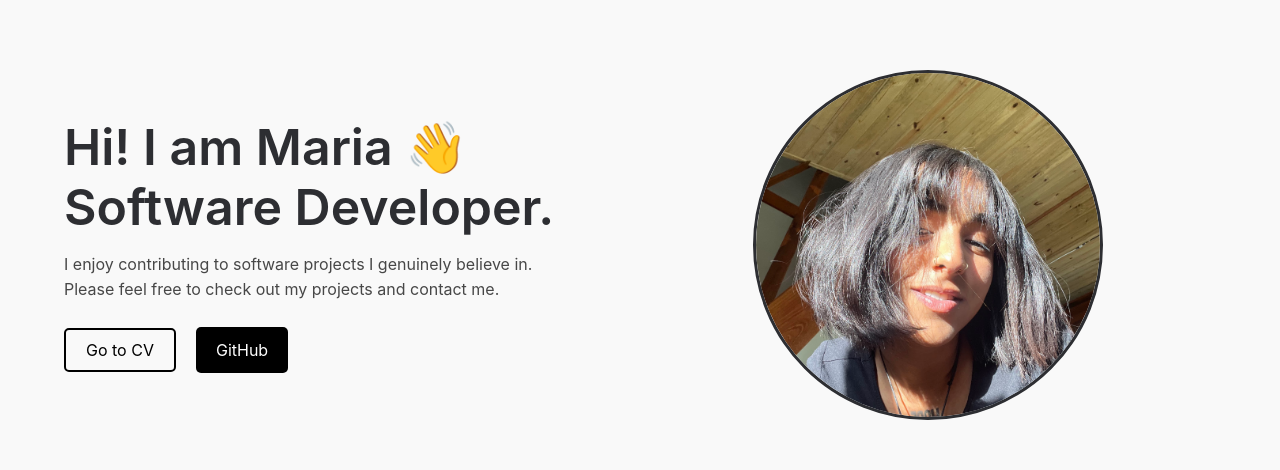
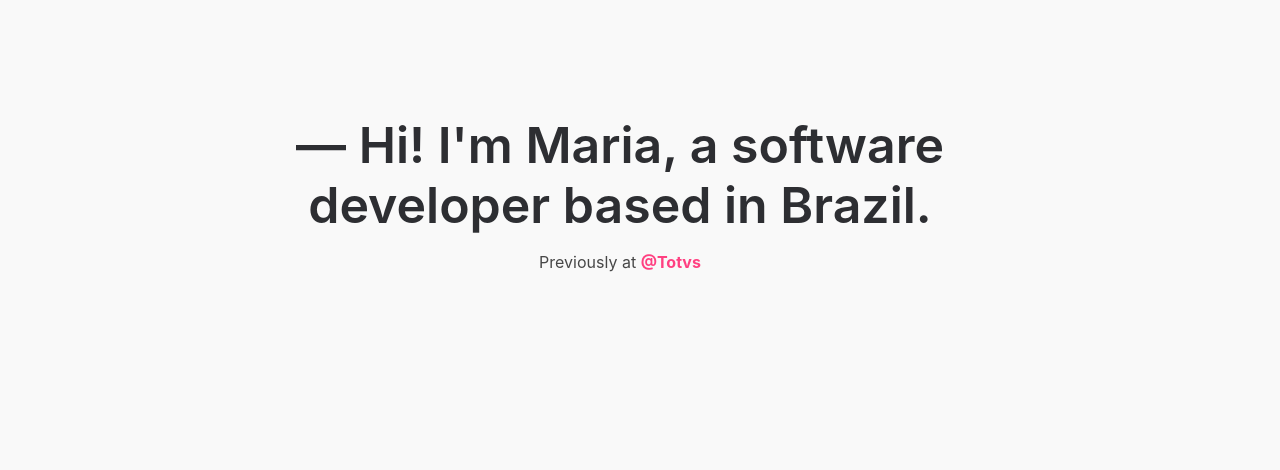
Before and after one commit to marinspira/marinspira.github.io, a React (Create React App) app: page /#/ in a window 1280 px wide. Shown: the part 165-635 px from the top of the page. Built offline with nearby package versions, Linux system fonts and the light colour scheme; no server answers.

Commit message:
Refactoring section top

```diff
--- a/src/index.css
+++ b/src/index.css
@@ -11,6 +11,10 @@
   --grey: #f9f9f9;
   --text: #474747;
   --white: #fff;
+  --blue: #3D5AFE;
+  --pink: #FF4081;
+  --purple: #7C4DFF;
+  --grey-light: #B0BEC5;
 }
 
 body {
@@ -56,6 +60,10 @@ code {
     monospace;
 }
 
+a {
+  color: var(--pink);
+}
+
 .whatsapp {
   position: fixed;
   background-color: #25d366;
--- a/src/sections/section-top/index.jsx
+++ b/src/sections/section-top/index.jsx
@@ -8,24 +8,13 @@ function SectionTop() {
     <C.Section>
       <C.Container>
         <C.Content>
-          <h1>Hi! I am Maria 👋<br />Software Developer.</h1>
-          <span>
-            I enjoy contributing to software projects I genuinely believe in. <br/> Please feel free to check out my projects and contact me.
-          </span>
-          <Btn
-            link1={{
-              text: "Go to CV",
-              link: 'https://drive.google.com/file/d/1xzjjmu0RbDJ7RodjgrPiejD7EVm2suff/view?usp=sharing'
-            }}
-            link2={{
-              text: "GitHub",
-              link: 'https://github.com/marinspira'
-            }}
-          />
+          <h1>— Hi! I'm Maria, a software <br/> developer based in Brazil.</h1>
+          {/* I enjoy contributing to software projects I genuinely believe in. */}
+          <span>Previously at <a href='http://totvs.com.br/'><b>@Totvs</b></a></span>
         </C.Content>
-        <C.ImageContainer>
+        {/* <C.ImageContainer>
           <img src={me} alt='Maria Eduarda' />
-        </C.ImageContainer>
+        </C.ImageContainer> */}
       </C.Container>
     </C.Section>
   );
--- a/src/sections/section-top/styles.jsx
+++ b/src/sections/section-top/styles.jsx
@@ -8,13 +8,14 @@ export const Section = styled.section`
 `
 
 export const Container = styled.div`
-  padding: 180px 0px 80px 0px;
-  width: 90vw;
   max-width: 1500px;
   display: flex;
   align-items: center;
-  justify-content: space-between;
+  justify-content: center;
   margin: 0 auto;
+  gap: 15px;
+  flex-direction: column;
+  text-align: center;
 
   @media (max-width: 992px) {
     max-width: 100%;
@@ -48,6 +49,7 @@ export const Content = styled.div`
     font-size: 50px;
     font-weight: 600;
     color: var(--dark);
+    text-align: center;
   }
 
   div {
```
